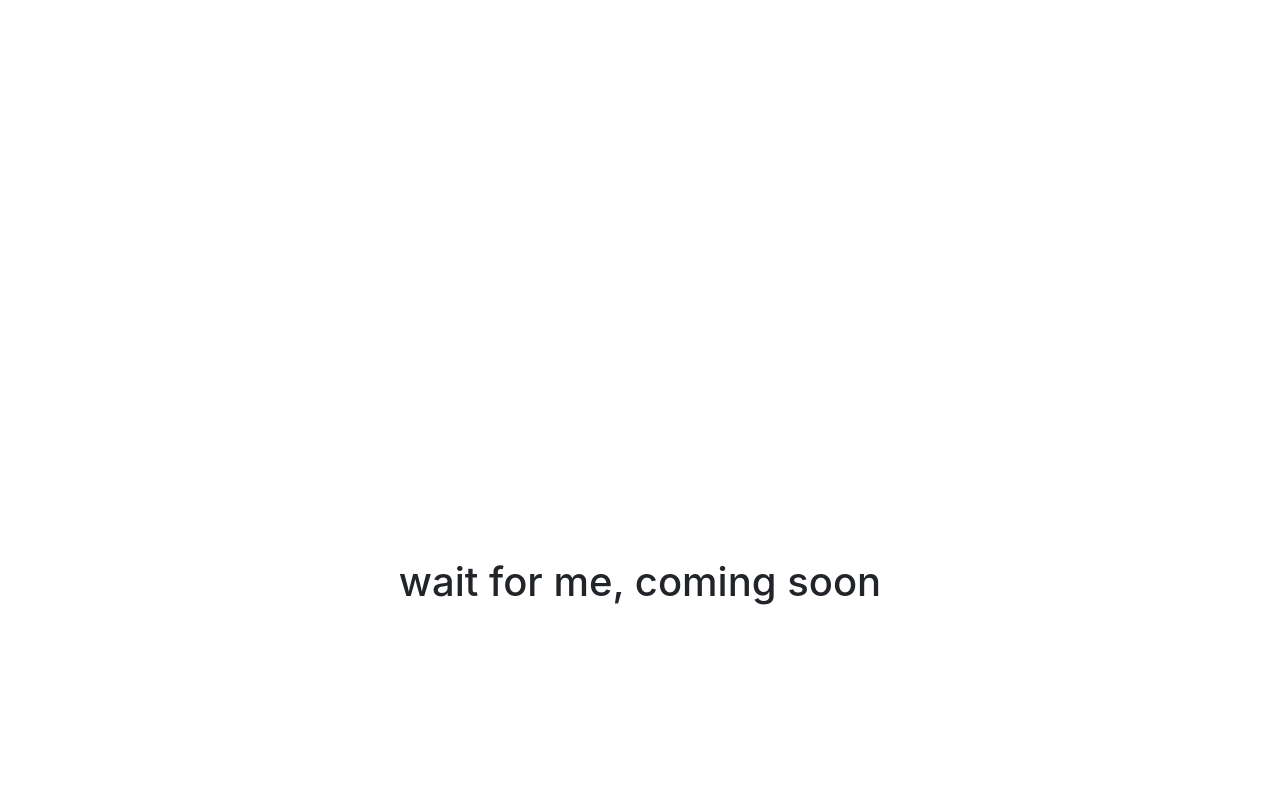
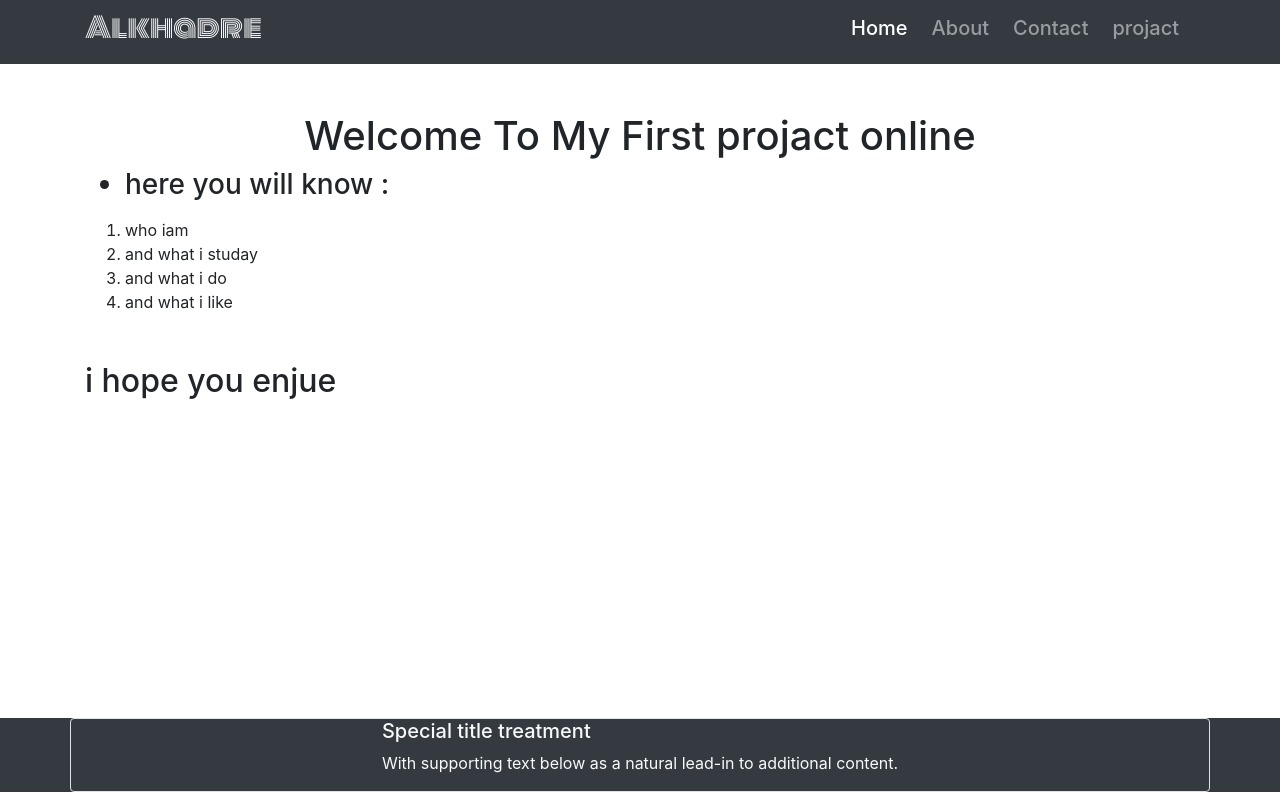
Before and after one commit to ghost-fa/ghost-fa.github.io, a plain HTML site: page index.html in a window 1280 px wide. Drawn offline with nearby package versions, Linux system fonts and the light colour scheme.

Commit message:
add html and contact and about file and style about

```diff
--- a/index.html
+++ b/index.html
@@ -11,20 +11,72 @@
 </head>
 
 <body>
-  <div class="container d-flex flex-column justify-content-around">
+
   <header>
+    <nav class="navbar navbar-expand-lg navbar-light bg-light navbar navbar-dark bg-dark">
+      <div class="container d-flex align-content-center flex-wrap">
+        <h3 class=" text-light">Alkhadre</h3>
+
+
+
+
+        <ul class="navbar-nav bd-navbar-nav flex-row ml-auto ">
+          <li class="nav-item active h5">
+
+            <a class="nav-link  mr-2" href="index.html">Home <span class="sr-only">(current)</span></a>
+          </li>
+          <li class="nav-item h5">
+            <a class="nav-link  mr-2" href="about.html">About</a>
+          </li>
+          <li class="nav-item h5">
+            <a class="nav-link  mr-2" href="contact.html">Contact</a>
+          </li>
+          <li class="nav-item h5 ">
+            <a class="nav-link  mr-2" href="projact.html">projact</a>
+          </li>
+
+          </li>
+
+        </ul>
+
+      </div>
+    </nav>
+
 
   </header>
-    <main>
+  <main class="container to mt-5 ml-auto ">
     <section class="m-auto">
+      <h1 class="h1 text-center">Welcome To My First projact online </h1>
+
+      <ul>
+        <li class="h3 m-auto">here you will know :</li>
+      </ul>
+      <ol>
+        <li>who iam </li>
+        <li>and what i studay</li>
+        <li>and what i do</li>
+        <li>and what i like </li>
+      </ol>
+
+      <h2 class="mt-5">i hope you enjue</h2>
 
 
-        <h1 class="text-center ">wait for me, coming soon </h1>
 
 
     </section>
   </main>
+
+  <footer class="bg-dark">
+    <div class="card container border border  bg-dark">
+
+      <div class=" m-auto ">
+        <h5 class=" text-light bg-dark ">Special title treatment</h5>
+        <p class=" text-light ">With supporting text below as a natural lead-in to additional content.</p>
+
+
       </div>
+    </div>
+  </footer>
 
 </body>
 
--- a/styles/main.css
+++ b/styles/main.css
@@ -1,3 +1,15 @@
-.container {
-  min-height: 100vh;
+@import url('https://fonts.googleapis.com/css?family=Monoton');
+body {}
+
+h3 {
+  font-family: 'Monoton', cursive;
 }
+
+.to {
+  min-height: calc(100vh - 194px);
+}
+
+img {
+  width: 300px;
+  height: 180px;
+}
```
Lines whose indentation alone changed are shown as unchanged.
